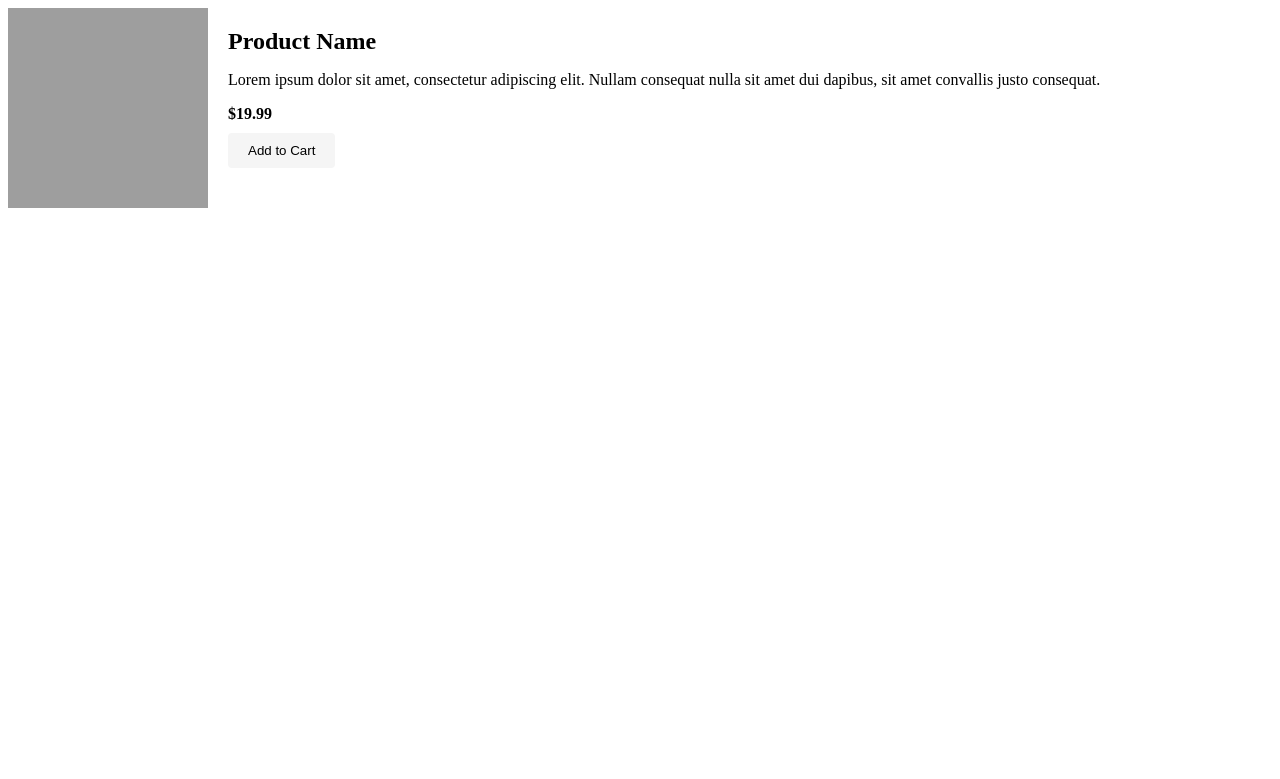
After one commit to MaleeshaPramodh/Moonstone-Fashion-Gallery, a Java web app: template src/main/webapp/WEB-INF/jsps/frontend/viewproduct.jsp in a window 1280 px wide. The commit adds this page. Shown: the top 779 px of the page. Run offline with Tomcat 11, a stand-in JSP engine, Linux system fonts and the light colour scheme; the template is opened without the code that fills it, so the values that code supplies are empty; grey boxes are pictures that could not be loaded.

Commit message:
Moonstone Fashion Gallery First Commit

```diff
--- a/src/main/java/com/jiat/moonstone/config/RouteConfig.java
+++ b/src/main/java/com/jiat/moonstone/config/RouteConfig.java
@@ -22,6 +22,7 @@ public class RouteConfig extends RoutesFilter {
                 .add(new ProductsController())
                 .add(new GalleryController())
                 .add(new AboutUsController())
+                .add(new ViewProductController())
                 .build();
     }
 }
--- /dev/null
+++ b/src/main/webapp/SCSS/css/viewproduct.css
@@ -0,0 +1 @@
+.product{display:flex;margin-bottom:20px}.product .product-image{width:200px;height:200px;margin-right:20px}.product .product-image img{width:100%;height:100%;object-fit:cover}.product .product-info{flex-grow:1}.product .product-info .product-title{font-size:24px;margin-bottom:10px}.product .product-info .product-description{margin-bottom:10px}.product .product-info .product-price{font-weight:bold;margin-bottom:10px}.product .product-info .product-add-to-cart{padding:10px 20px;background-color:#f5f5f5;border:none;border-radius:4px;cursor:pointer}
--- /dev/null
+++ b/src/main/webapp/SCSS/viewproduct.scss
@@ -0,0 +1,42 @@
+.product {
+  display: flex;
+  margin-bottom: 20px;
+
+  .product-image {
+    width: 200px;
+    height: 200px;
+    margin-right: 20px;
+
+    img {
+      width: 100%;
+      height: 100%;
+      object-fit: cover;
+    }
+  }
+
+  .product-info {
+    flex-grow: 1;
+
+    .product-title {
+      font-size: 24px;
+      margin-bottom: 10px;
+    }
+
+    .product-description {
+      margin-bottom: 10px;
+    }
+
+    .product-price {
+      font-weight: bold;
+      margin-bottom: 10px;
+    }
+
+    .product-add-to-cart {
+      padding: 10px 20px;
+      background-color: #f5f5f5;
+      border: none;
+      border-radius: 4px;
+      cursor: pointer;
+    }
+  }
+}
--- a/src/main/webapp/WEB-INF/jsps/frontend/products.jsp
+++ b/src/main/webapp/WEB-INF/jsps/frontend/products.jsp
@@ -38,12 +38,12 @@
           </div>
           <div class="product-det-right">
             <div class="product-det-right-top"><span class="qty-label">Qty : </span><span class="qty">12</span>&nbsp;&nbsp;</div>
-            <div class="product-det-right-bottom"><button class="sell-btn">Sell</button></div>
+            <div class="product-det-right-bottom"><button class="sell-btn"><a href="viewproduct">Sell</a></button></div>
           </div>
         </div>
       </div>
       <div class="product">
-        <div class="product-img" style="  background-image: url('images/plant7.jpg');
+        <div class="product-img" style="
                              background-size: cover;
                              background-position: center;
                              background-repeat: no-repeat;">
--- /dev/null
+++ b/src/main/webapp/WEB-INF/jsps/frontend/viewproduct.jsp
@@ -0,0 +1,27 @@
+<%--
+  Created by IntelliJ IDEA.
+  User: ADMIN
+  Date: 6/5/2023
+  Time: 11:08 AM
+  To change this template use File | Settings | File Templates.
+--%>
+<%@ page contentType="text/html;charset=UTF-8" language="java" %>
+<html>
+<head>
+    <title>Moonstone Fashion</title>
+    <link type="text/css" rel="stylesheet" href="SCSS/css/viewproduct.css"/>
+</head>
+<body>
+<div class="product">
+    <div class="product-image">
+        <img src="product-image.jpg" alt="Product Image">
+    </div>
+    <div class="product-info">
+        <h2 class="product-title">Product Name</h2>
+        <p class="product-description">Lorem ipsum dolor sit amet, consectetur adipiscing elit. Nullam consequat nulla sit amet dui dapibus, sit amet convallis justo consequat.</p>
+        <p class="product-price">$19.99</p>
+        <button class="product-add-to-cart">Add to Cart</button>
+    </div>
+</div>
+</body>
+</html>
```
Also changed, not shown: src/main/java/com/jiat/moonstone/controllers/ViewProductController.java (added, +15 -0 lines), 9 other files.
